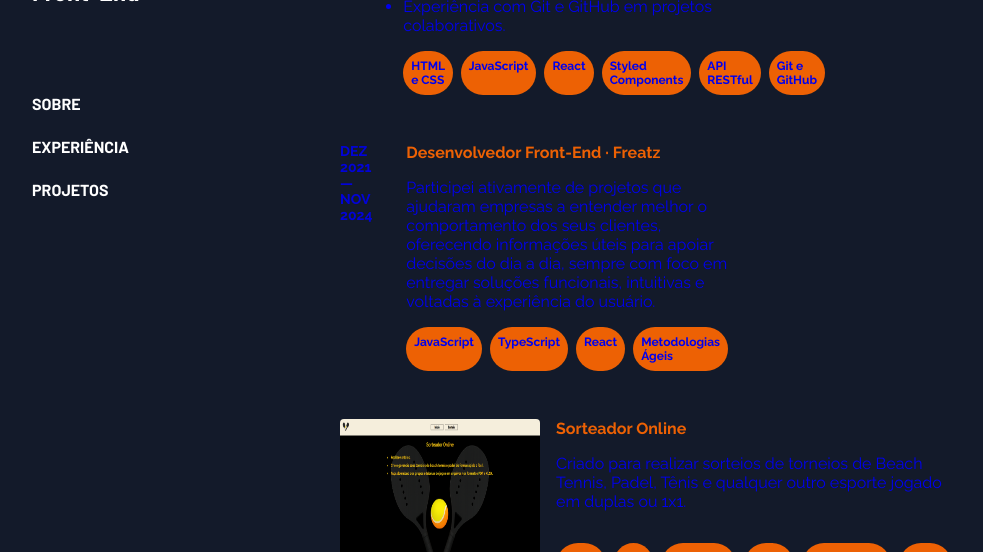
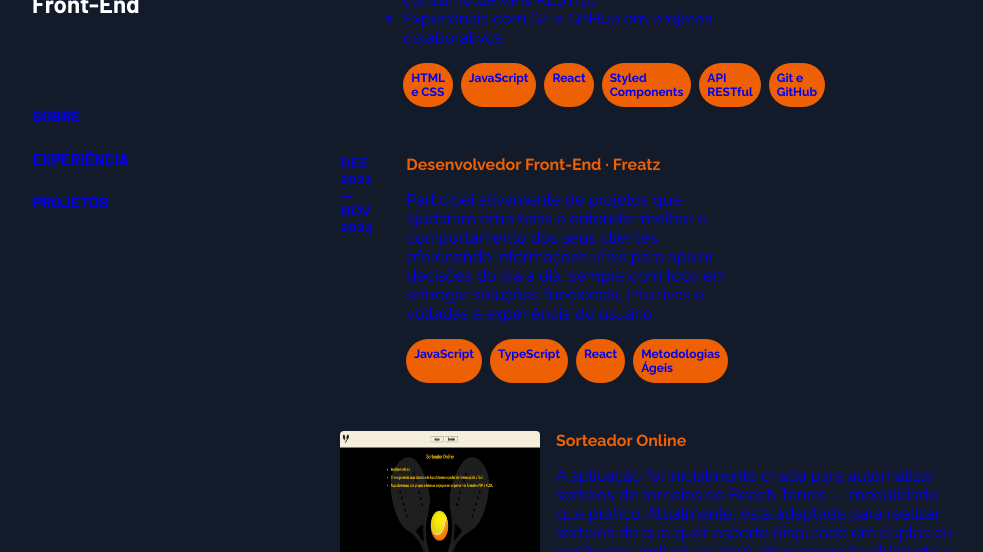
Before and after one commit to andersonheidrich/portfolio, a React (Vite) app: page / in a window 1280 px wide. Shown: the part 248-800 px from the top of the page, without its empty margins (248-1231 px from the left). Built offline with nearby package versions, Linux system fonts and the light colour scheme; some icons are missing.

Commit message:
mudanças no visual

```diff
--- a/index.html
+++ b/index.html
@@ -2,7 +2,7 @@
 <html lang="en">
   <head>
     <meta charset="UTF-8" />
-    <link rel="icon" type="image/svg+xml" href="/vite.svg" />
+    <link rel="icon" type="image/svg+xml" href="/src/images/logoAH.png" />
     <meta name="viewport" content="width=device-width, initial-scale=1.0" />
     <title>Anderson Heidrich</title>
   </head>
--- a/src/components/Navbar/Navbar.jsx
+++ b/src/components/Navbar/Navbar.jsx
@@ -1,13 +1,9 @@
-// import { useNavigate } from "react-router-dom";
 import * as Style from "./Navbar.styles";
 import GitHubIcon from "@mui/icons-material/GitHub";
 import LinkedInIcon from "@mui/icons-material/LinkedIn";
 import InstagramIcon from "@mui/icons-material/Instagram";
-// import LogoIMG from "../../images/logo.png";
 
 const Header = () => {
-  // const navigate = useNavigate();
-
   return (
     <Style.Container>
       <Style.Top>
@@ -20,21 +16,21 @@ const Header = () => {
         <Style.Navigation>
           <Style.Menu>
             <div className="nav-menu">
-              <a href="#about">
               <div className="menu-item">
-                  <span>SOBRE</span>
+                <span>
+                  <a href="#about">SOBRE</a>
+                </span>
               </div>
-              </a>
-              <a href="#experience">
               <div className="menu-item">
-                  <span>EXPERIÊNCIA</span>
+                <span>
+                  <a href="#experience">EXPERIÊNCIA</a>
+                </span>
               </div>
-              </a>
-              <a href="#projects">
               <div className="menu-item">
-                  <span>PROJETOS</span>
+                <span>
+                  <a href="#projects">PROJETOS</a>
+                </span>
               </div>
-              </a>
             </div>
           </Style.Menu>
         </Style.Navigation>
--- a/src/components/Navbar/Navbar.styles.jsx
+++ b/src/components/Navbar/Navbar.styles.jsx
@@ -6,7 +6,6 @@ export const Container = styled.div`
   width: 40%;
   height: 100%;
   justify-content: space-between;
-  /* align-items: center; */
   font-family: Barlow, sans-serif;
   padding: 80px 60px 80px 280px;
 
@@ -27,6 +26,7 @@ export const Container = styled.div`
 export const Title = styled.div`
   display: flex;
   font-size: 24px;
+  margin-bottom: 12px;
 `;
 
 export const Subtitle = styled.div`
@@ -45,7 +45,6 @@ export const Navigation = styled.div`
   justify-content: center;
   align-items: center;
   margin-top: 64px;
-  /* padding: 0 16px; */
 `;
 
 export const Home = styled.div`
@@ -74,7 +73,6 @@ export const Logo = styled.div`
 export const Menu = styled.div`
   display: flex;
   width: 100%;
-  /* justify-content: center; */
   align-items: center;
 
   .nav-menu {
@@ -88,9 +86,7 @@ export const Menu = styled.div`
 
   .menu-item {
     position: relative;
-    /* color: #fff; */
     color: ${({ active }) => (active ? "#ed6104" : "#fff")};
-    /* text-decoration: none; */
     transition: color 0.3s ease;
     display: flex;
     align-items: center;
@@ -103,7 +99,6 @@ export const Menu = styled.div`
       position: absolute;
       left: 0;
       bottom: -4px;
-      /* width: 0%; */
       width: ${({ active }) => (active ? "100%" : "0%")};
       height: 1px;
       background-color: #ed6104;
@@ -118,79 +113,6 @@ export const Menu = styled.div`
       width: 100%;
     }
   }
-
-  /* .menu-item {
-    display: flex;
-    align-items: center;
-    width: 120px;
-    margin-top: 24px;
-    cursor: pointer;
-  }
-  .menu-item:hover {
-    color: #ed6104;
-  }
-
-  .menu-item::after {
-    content: "";
-    width: 0%;
-    height: 1px;
-    background-color: #ed6104;
-    transition: width 0.3s ease;
-  }
-
-  .menu-item:hover::after {
-    width: 100%;
-  } */
-
-  /* @media screen and (max-width: 990px) {
-    .menu-item {
-      width: 100px;
-    }
-  }
-
-  @media screen and (max-width: 768px) {
-    flex-direction: column;
-    align-items: flex-end;
-
-    .menu-item {
-      display: none;
-    }
-
-    &.show {
-      max-height: 100%;
-      flex-direction: row;
-      align-items: flex-start;
-      background-color: #f5eedc;
-      box-shadow: 1px 1px 3px rgba(128, 128, 128, 0.15);
-      position: absolute;
-      top: 0;
-      width: 100%;
-      padding: 10px 16px;
-
-      .menu-item {
-        display: flex;
-        flex-direction: row;
-        justify-content: flex-start;
-        margin: 4px 0;
-      }
-    }
-
-    .menu-sandwich {
-      display: flex;
-      flex-direction: column;
-      align-items: center;
-      justify-content: space-evenly;
-      width: 20px;
-      height: 20px;
-      cursor: pointer;
-    }
-
-    .brand {
-      width: 100%;
-      height: 3px;
-      background-color: black;
-    }
-  } */
 `;
 
 export const Contact = styled.div`
--- a/src/views/Site/Main/Main.styles.jsx
+++ b/src/views/Site/Main/Main.styles.jsx
@@ -5,8 +5,7 @@ export const Container = styled.div`
   flex-direction: column;
   width: 60%;
   height: 100%;
-  /* align-items: center; */
   font-family: Raleway, sans-serif;
-  padding: 80px 280px 80px 60px;
+  padding: 92px 280px 80px 60px;
   overflow-y: auto;
 `;
--- a/src/views/Site/Main/components/About/About.styles.jsx
+++ b/src/views/Site/Main/components/About/About.styles.jsx
@@ -7,4 +7,8 @@ export const Section = styled.div`
 export const Content = styled.div`
   display: flex;
   flex-direction: column;
+
+  span {
+    margin-bottom: 40px;
+  }
 `;
--- a/src/views/Site/Main/components/Projects/Projects.jsx
+++ b/src/views/Site/Main/components/Projects/Projects.jsx
@@ -1,4 +1,3 @@
-import React from "react";
 import * as Style from "./Projects.styles";
 import Sorteador from "../../../../../images/Projects/sorteador.png";
 import Todolist from "../../../../../images/Projects/todolist.png";
@@ -22,8 +21,11 @@ const Projects = () => {
           <Style.Content>
             <Style.Title>Sorteador Online</Style.Title>
             <Style.Text>
-              Criado para realizar sorteios de torneios de Beach Tennis, Padel,
-              Tênis e qualquer outro esporte jogado em duplas ou 1x1.
+              A aplicação foi inicialmente criada para automatizar sorteios de
+              torneios de Beach Tennis — modalidade que pratico. Atualmente,
+              está adaptada para realizar sorteios de qualquer esporte disputado
+              em duplas ou confrontos individuais (1x1), oferecendo
+              flexibilidade e praticidade na organização de competições.
             </Style.Text>
             <Style.StackGroup>
               <Style.Stack>HTML</Style.Stack>
@@ -47,7 +49,13 @@ const Projects = () => {
           </Style.Image>
           <Style.Content>
             <Style.Title>To Do List</Style.Title>
-            <Style.Text></Style.Text>
+            <Style.Text>
+              Ferramenta desenvolvida para ajudar usuários a organizarem suas
+              atividades do dia a dia de forma prática e eficiente. Seu
+              principal objetivo é permitir que o usuário registre, visualize,
+              edite e conclua tarefas em um só lugar, promovendo maior controle
+              e produtividade.
+            </Style.Text>
             <Style.StackGroup>
               <Style.Stack>HTML</Style.Stack>
               <Style.Stack>CSS</Style.Stack>
@@ -98,8 +106,13 @@ const Projects = () => {
           <Style.Content>
             <Style.Title>Landing Page Games</Style.Title>
             <Style.Text>
-              Landing page contando um pouco sobre minha paixão por jogos
-              eletrônicos desde a infância até os dias atuais.
+              Dedicada à minha jornada no universo dos jogos eletrônicos,
+              compartilhando um pouco da minha paixão que nasceu ainda na
+              infância e dura até hoje. Desde os primeiros contatos com consoles
+              e jogos clássicos, até os títulos atuais que continuam despertando
+              o mesmo entusiasmo de antigamente. Aqui, divido experiências,
+              memórias, influências e como os games se tornaram parte essencial
+              da minha vida pessoal e criativa.
             </Style.Text>
             <Style.StackGroup>
               <Style.Stack>HTML</Style.Stack>
@@ -124,7 +137,14 @@ const Projects = () => {
           </Style.Image>
           <Style.Content>
             <Style.Title>Calculadora</Style.Title>
-            <Style.Text>Uma calculadora simples.</Style.Text>
+            <Style.Text>
+              Desenvolvida para realizar as quatro operações matemáticas
+              fundamentais: adição, subtração, multiplicação e divisão. Com uma
+              interface intuitiva e fácil de usar, ela permite que o usuário
+              insira números e escolha a operação desejada. O resultado é
+              exibido instantaneamente, facilitando o uso tanto para fins
+              educacionais quanto para cálculos do dia a dia.
+            </Style.Text>
             <Style.StackGroup>
               <Style.Stack>HTML</Style.Stack>
               <Style.Stack>CSS</Style.Stack>
--- a/src/views/Site/Main/components/Projects/Projects.styles.jsx
+++ b/src/views/Site/Main/components/Projects/Projects.styles.jsx
@@ -22,13 +22,10 @@ export const Card = styled.div`
 export const Image = styled.div`
   display: flex;
   margin-right: 16px;
-  width: 200px;
-  height: auto;
-  /* max-width: 200px; */
 
   img {
     width: 200px;
-    height: auto;
+    height: 168px;
     border-radius: 4px;
   }
 `;
```
Also changed, not shown: src/views/Site/Main/components/About/About.jsx (+6 -6 lines), src/images/logoAH.png (added). Lines whose indentation alone changed are shown as unchanged.
